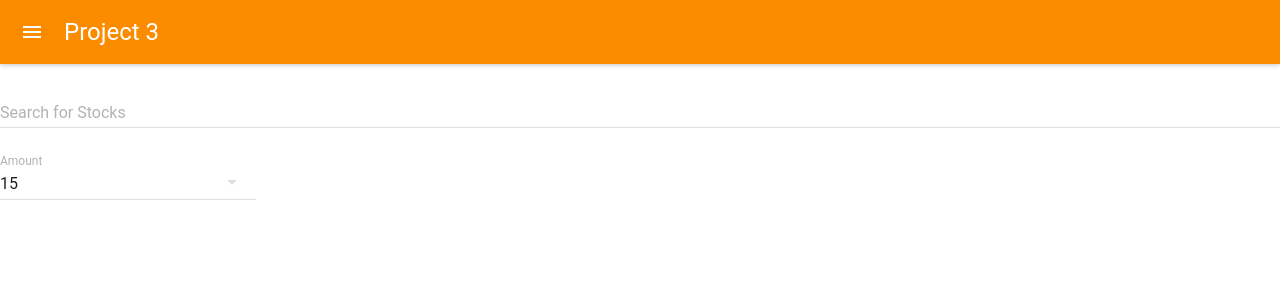
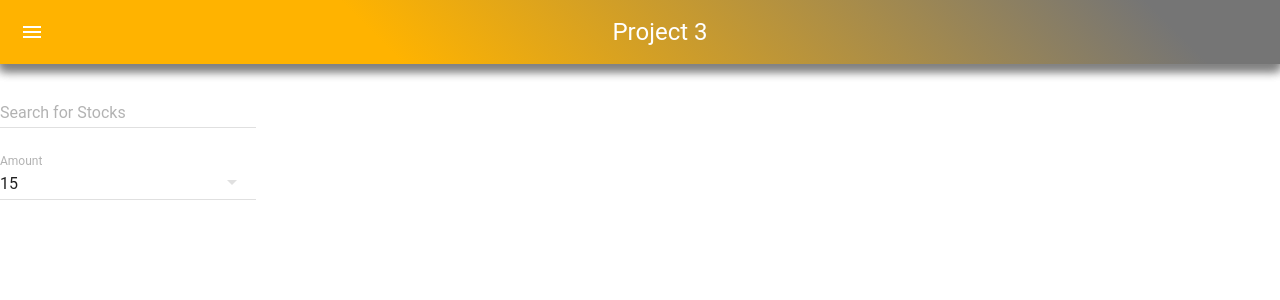
Before and after one commit to 2juicy/material-ui-img-finder, a React (Create React App) app: page / in a window 1280 px wide. Shown: the top 300 px of the page. Built offline with nearby package versions, Linux system fonts and the light colour scheme.

Commit message:
saving progress

```diff
--- a/src/components/Navbar/Navbar.js
+++ b/src/components/Navbar/Navbar.js
@@ -1,6 +1,11 @@
 import React from 'react'
 import AppBar from 'material-ui/AppBar';
 
-const Navbar = () => <AppBar title='Project 3' />
+const styles = {
+    background: 'linear-gradient(45deg, #FFB300 30%, #757575 90%)',
+    boxShadow: '0 6px 10px grey, 0 6px 10px grey'
+}
+
+const Navbar = () => <AppBar style={styles} titleStyle={{textAlign: "center"}} title='Project 3' />
 
 export default Navbar;
--- a/src/components/Results/Results.js
+++ b/src/components/Results/Results.js
@@ -29,6 +29,7 @@ class Results extends Component {
                 <GridList cols={3}>
                     {images.map(img => (
                         <GridTile title={img.tags}
+                        style={{boxShadow: '0 6px 10px grey, 0 6px 10px grey'}}
                             key={img.id}
                             subtitle={
                                 <span>
@@ -41,7 +42,7 @@ class Results extends Component {
                                 </IconButton>
                             }
                         >
-                            <img src={img.largeImageURL} alt='No Image' />
+                            <img src={img.largeImageURL} alt='No Result' />
                         </GridTile>
                     ))}
                 </GridList>
--- a/src/components/Search/Search.js
+++ b/src/components/Search/Search.js
@@ -38,7 +38,6 @@ export default class Search extends Component {
                     value={this.state.SearchText}
                     onChange={this.onTextChange}
                     floatingLabelText='Search for Stocks'
-                    fullWidth={true}
                 />
                 <br />
                 <SelectField
```
Also changed, not shown: src/App.js (line endings or trailing spaces).
